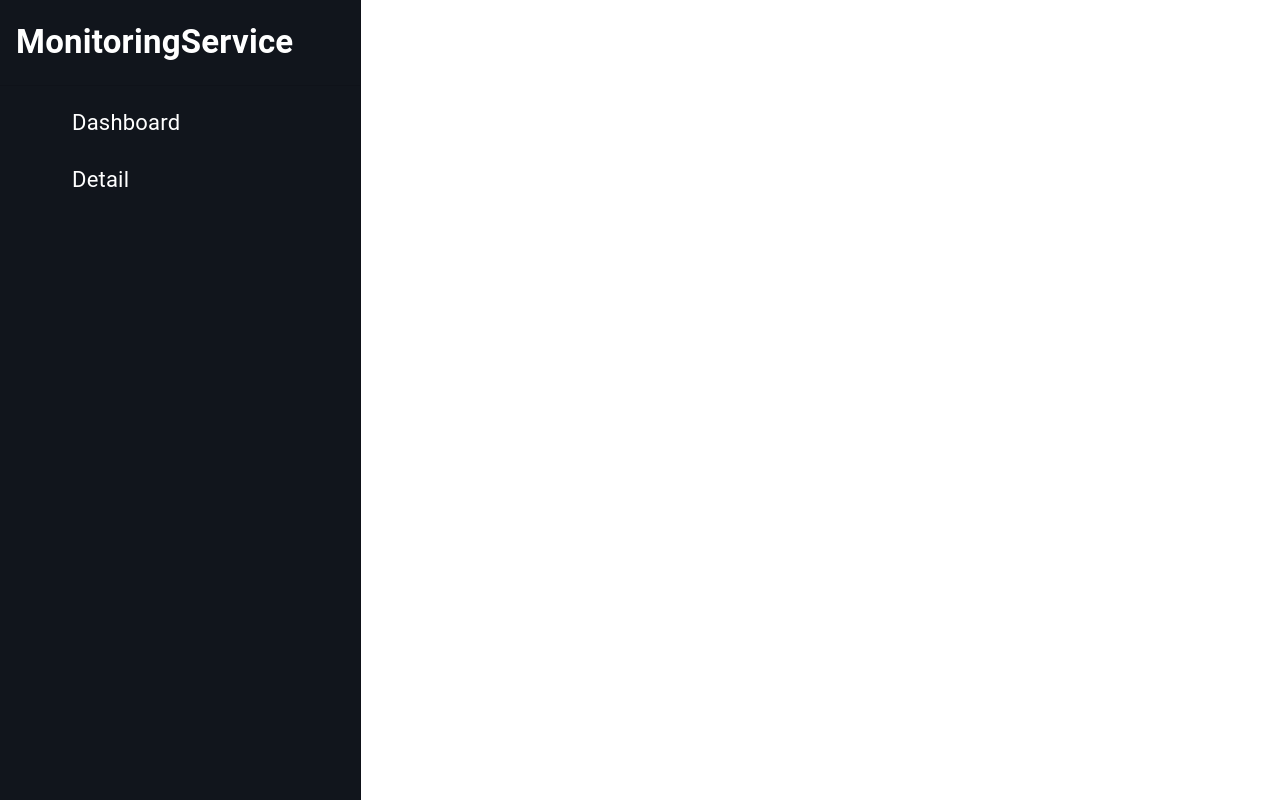
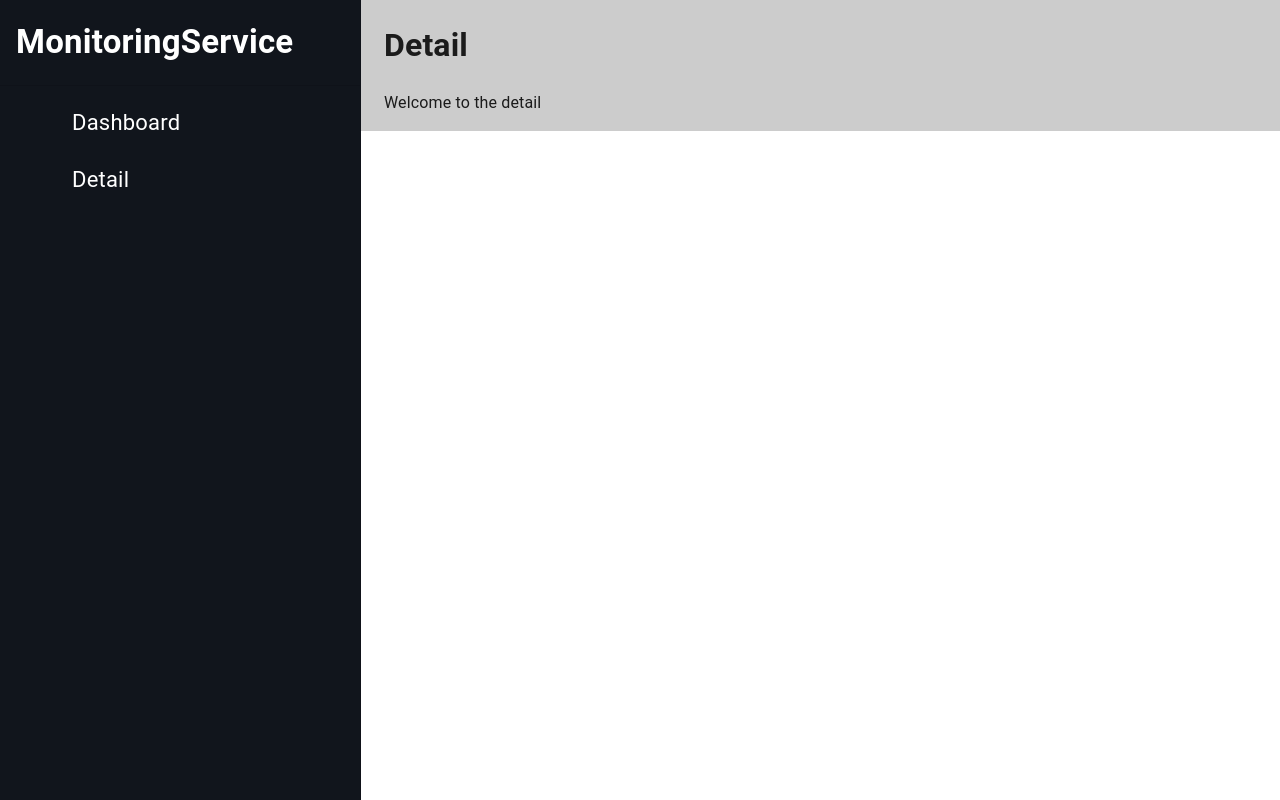
Before and after one commit to macabo10/services-monitoring-web, a Next.js app in the folder client/: page /detail in a window 1280 px wide. Built offline with nearby package versions, Linux system fonts and the light colour scheme.

Commit message:
fix: make sidebar width fixed and make container height 100%

```diff
--- a/client/src/app/detail/page.tsx
+++ b/client/src/app/detail/page.tsx
@@ -3,6 +3,7 @@ const DetailPage = () => {
         <>
             <h1>Detail</h1>
             <p>Welcome to the detail</p>
+
         </>
     );
 }
--- a/client/src/app/layout.tsx
+++ b/client/src/app/layout.tsx
@@ -3,7 +3,7 @@
 import AppSideBar from "@/components/app.sidebar";
 import type { Metadata } from "next";
 import localFont from "next/font/local";
-import { Container, ThemeProvider } from "@mui/material";
+import { Box, Container, CssBaseline, ThemeProvider } from "@mui/material";
 import theme from "./theme";
 
 const geistSans = localFont({
@@ -28,15 +28,22 @@ export default function RootLayout({
   children: React.ReactNode;
 }>) {
   return (
-    <html lang="en">
+    <html lang="en" >
       <body className={`${geistSans.variable} ${geistMono.variable}`}>
+        <CssBaseline />
         <ThemeProvider theme={theme}>
-          <AppSideBar />
-          <Container
-          >
-            {children}
-          </Container>
+          <Box sx={{ display: "flex", height: "100%" }}>
+            <AppSideBar />
+            <Container
+              maxWidth={false}
+              sx={{ backgroundColor: "#ccc", height: "100%" }}>
+              {children}
+            </Container>
+          </Box>
+
         </ThemeProvider>
+
+
       </body>
     </html>
   );
--- a/client/src/components/app.sidebar.tsx
+++ b/client/src/components/app.sidebar.tsx
@@ -14,6 +14,7 @@ const AppSideBar = () => {
             variant="permanent"
             anchor="left"
             sx={{
+                width: 360,
                 '& .MuiDrawer-paper': {
                     // width: drawerWidth,
                     boxSizing: 'border-box',
```
